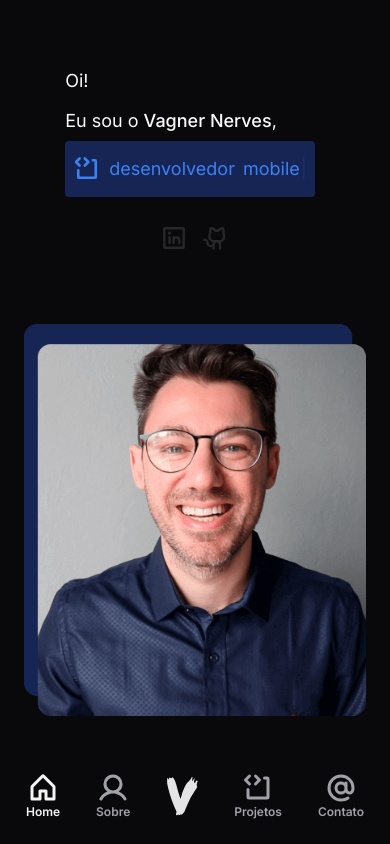
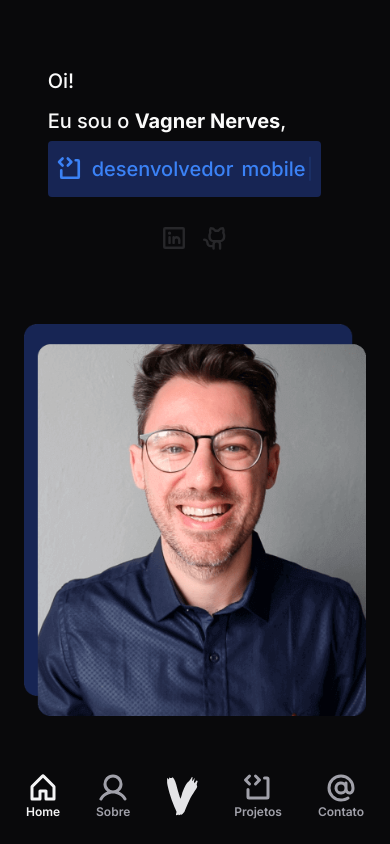
Before and after one commit to VagnerNerves/portfolio, a Next.js app: page / in a window 390 px wide. Shown: the top 844 px of the page. Built offline with nearby package versions, Linux system fonts and the light colour scheme.

Commit message:
feat: Ajusted size fonts for screen phone.

```diff
--- a/src/components/SectionHome.tsx
+++ b/src/components/SectionHome.tsx
@@ -14,10 +14,11 @@ export function SectionHome() {
     >
       <div className="max-w-7xl flex flex-1 flex-col md:flex-row gap-9 md:gap-0 px-6">
         <div className="flex flex-col flex-1 justify-center items-center ">
-          <div className="font-normal text-lg sm:text-xl lg:text-4xl leading-10 lg:leading-15 text-zinc-50">
+          <div className="font-medium lg:font-normal text-xl sm:text-xl lg:text-4xl leading-10 sm:leading-10 lg:leading-15 text-zinc-50">
             <p>Oi!</p>
-            <p className="mr-12">
-              Eu sou o <span className="font-medium">Vagner Nerves</span>,
+            <p className="mr-14">
+              Eu sou o{" "}
+              <span className="font-bold lg:font-medium">Vagner Nerves</span>,
             </p>
 
             <div className="inline-block p-2 bg-blue-950 rounded">
```
